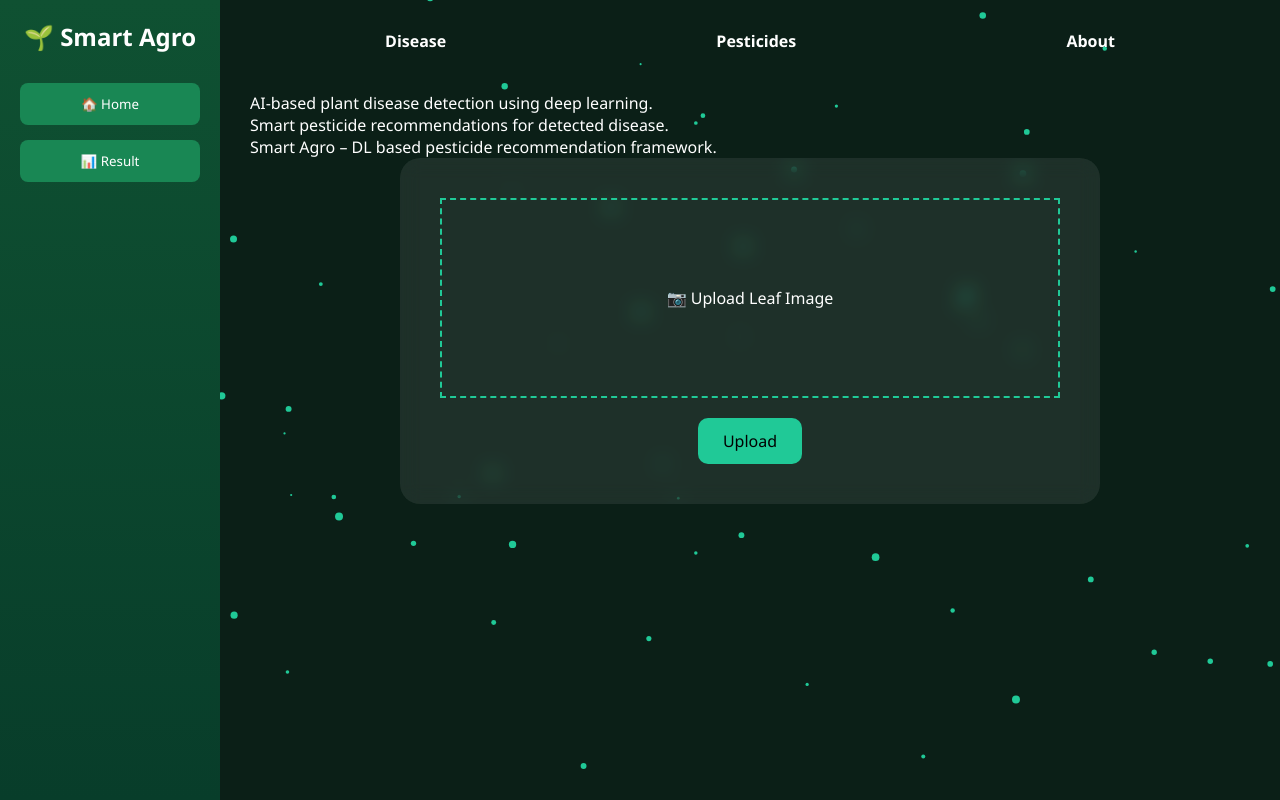
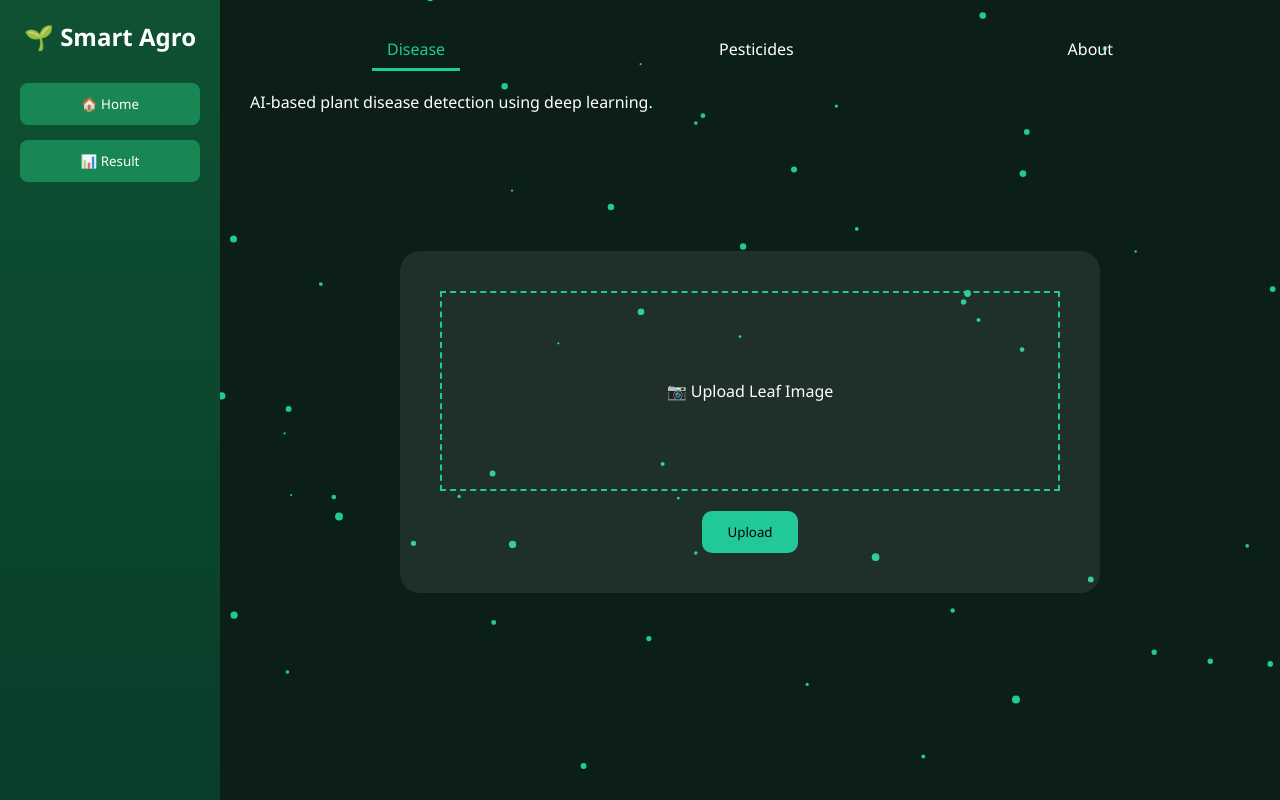
Before and after one commit to 22A31A4320/Smart-Agro-Deep-Learning-Based-Pesticides-Recommendation-Framework-for-Plant-Disease-Control, a plain HTML site: page index.html in a window 1280 px wide. Drawn offline with Linux system fonts and the light colour scheme.

Commit message:
style.css

```diff
--- a/style.css
+++ b/style.css
@@ -7,7 +7,7 @@
 
 body {
   background: #0b1f17;
-  color: #fff;
+  color: white;
   overflow: hidden;
 }
 
@@ -29,8 +29,8 @@ body {
 /* Sidebar */
 .sidebar {
   width: 220px;
+  padding: 20px;
   background: linear-gradient(180deg, #0f5132, #083d2a);
-  padding: 20px;
 }
 
 .sidebar h2 {
@@ -75,26 +75,56 @@ body {
   to { opacity: 1; transform: translateY(0); }
 }
 
-/* Top Nav */
+/* Top Navigation */
 .top-nav {
   display: flex;
   justify-content: space-around;
-  margin-bottom: 40px;
+  margin-bottom: 20px;
 }
 
-.top-nav span {
-  font-weight: bold;
+.top-tab {
   cursor: pointer;
+  padding: 8px 15px;
+  transition: all 0.3s ease;
 }
 
-/* Upload Box */
+.top-tab.active {
+  color: #20c997;
+  border-bottom: 3px solid #20c997;
+}
+
+/* Top Tab Content */
+.top-content {
+  position: relative;
+  height: 120px;
+  overflow: hidden;
+}
+
+.top-panel {
+  position: absolute;
+  width: 100%;
+  left: 100%;
+  opacity: 0;
+  transition: all 0.6s ease;
+}
+
+.top-panel.active {
+  left: 0;
+  opacity: 1;
+}
+
+.top-panel.exit {
+  left: -100%;
+  opacity: 0;
+}
+
+/* Upload */
 .upload-box {
   width: 70%;
-  margin: auto;
+  margin: 40px auto;
   padding: 40px;
   background: rgba(255,255,255,0.08);
   border-radius: 20px;
-  backdrop-filter: blur(10px);
   text-align: center;
 }
 
@@ -109,11 +139,10 @@ body {
 
 .upload-btn {
   padding: 12px 25px;
+  background: #20c997;
   border: none;
   border-radius: 10px;
-  background: #20c997;
   cursor: pointer;
-  font-size: 16px;
 }
 
 /* Result */
@@ -132,17 +161,36 @@ body {
   text-align: center;
 }
 
+/* 🍀 RANDOM LEAF FALL */
+.leaf-confetti {
+  position: fixed;
+  top: -40px;
+  font-size: 30px;
+  pointer-events: none;
+  z-index: 9999;
+  animation-name: leafFall;
+  animation-timing-function: linear;
+}
+
+@keyframes leafFall {
+  0% {
+    transform: translateX(0) rotate(0deg);
+    opacity: 1;
+  }
+  50% {
+    transform: translateX(var(--sway)) rotate(calc(var(--rotate) / 2));
+  }
+  100% {
+    transform: translateX(calc(var(--sway) * -1))
+               translateY(110vh)
+               rotate(var(--rotate));
+    opacity: 0;
+  }
+}
+
 /* Responsive */
 @media (max-width: 768px) {
-  .sidebar {
-    width: 70px;
-  }
-
-  .sidebar h2 {
-    display: none;
-  }
-
-  .upload-box, .result-card {
-    width: 95%;
-  }
+  .sidebar { width: 70px; }
+  .sidebar h2 { display: none; }
+  .upload-box, .result-card { width: 95%; }
 }
```
